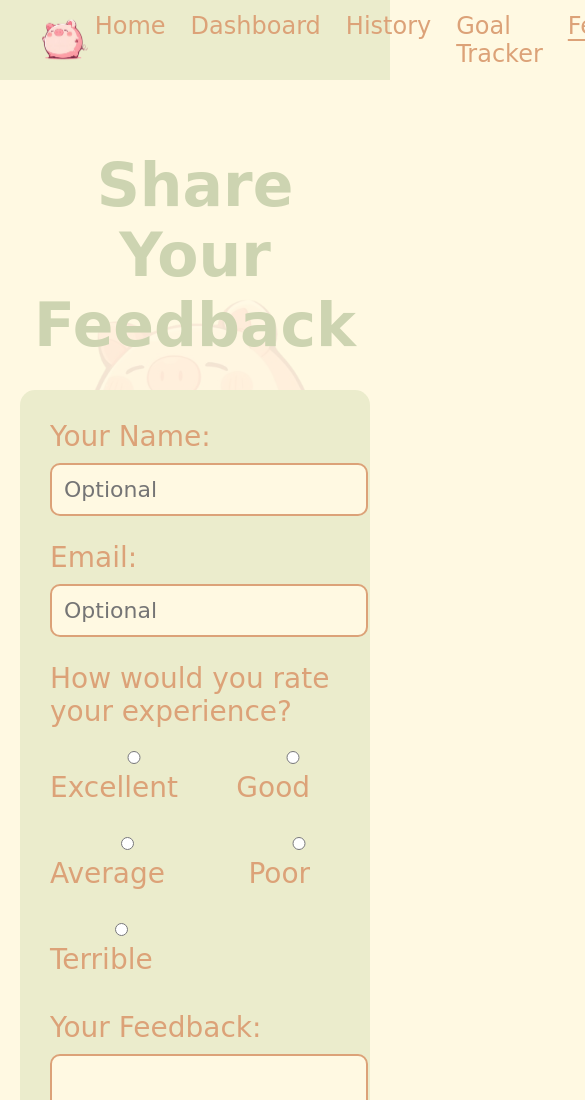
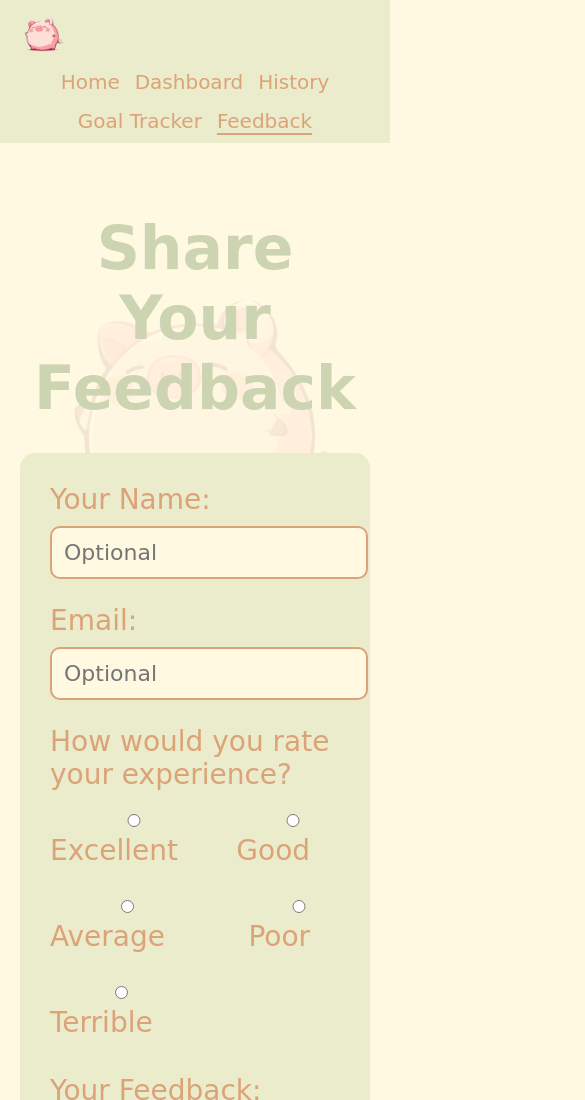
Before and after one commit to noornasser123/mypiggybank, a website: page feedback.html in a window 390 px wide. Shown: the top 1100 px of the page, 585 px wide, since content can reach past the window. Drawn offline with Linux system fonts and the light colour scheme; a web font is replaced by a local one.

Commit message:
Update feedback.css

```diff
--- a/feedback.css
+++ b/feedback.css
@@ -187,3 +187,27 @@ body {
     background-color: #EBECCC; /* Pistachio */
     width: 100%;
 }
+
+/* Responsive fixes for navbar on small screens */
+@media (max-width: 480px) {
+    .navbar {
+        flex-wrap: wrap; /* allow navbar to wrap items */
+        padding: 10px 15px;
+    }
+
+    .nav-links {
+        flex-wrap: wrap; /* allow links to wrap to next line */
+        justify-content: center; /* center links */
+        gap: 15px;
+        width: 100%; /* take full width */
+        margin-top: 10px;
+    }
+
+        .nav-links a {
+            font-size: 20px; /* slightly smaller font for small screens */
+        }
+
+    .logo {
+        height: 50px; /* slightly smaller logo */
+    }
+}
```
